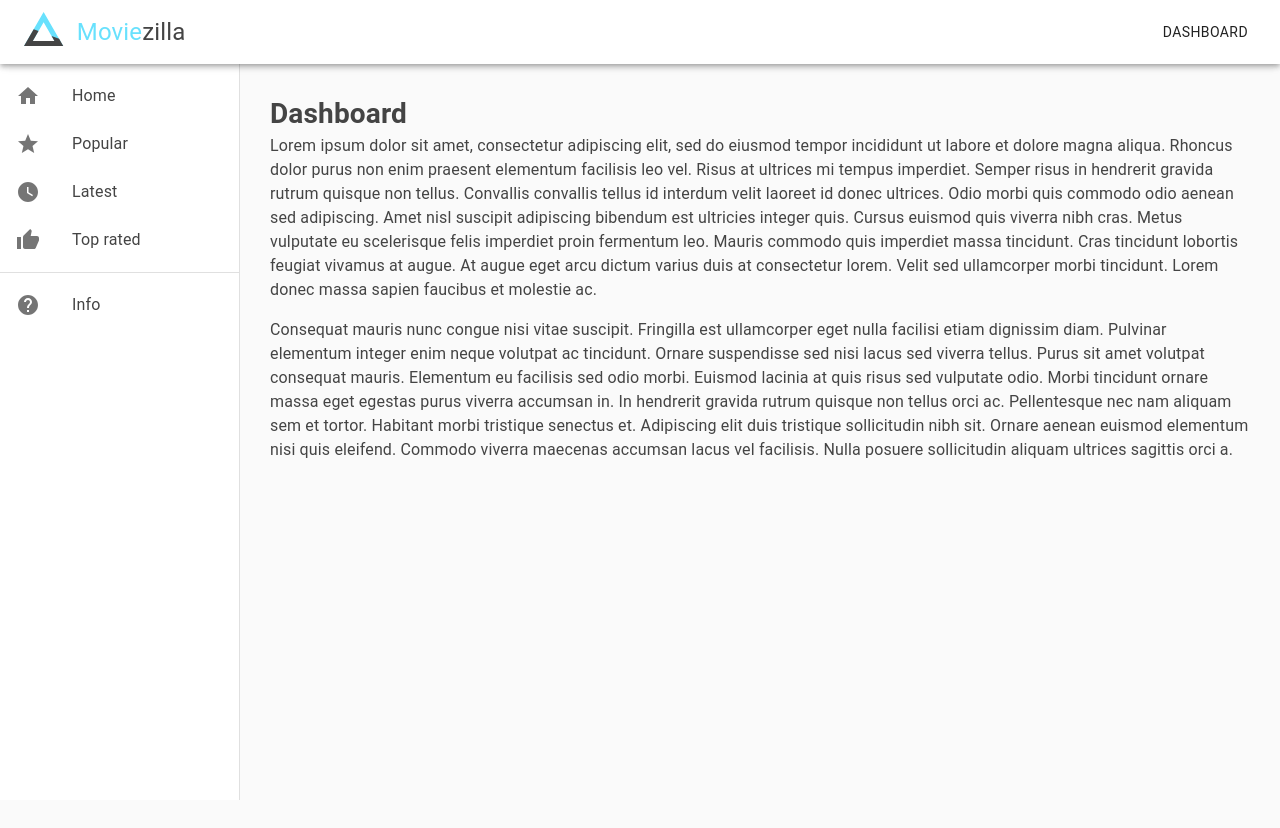
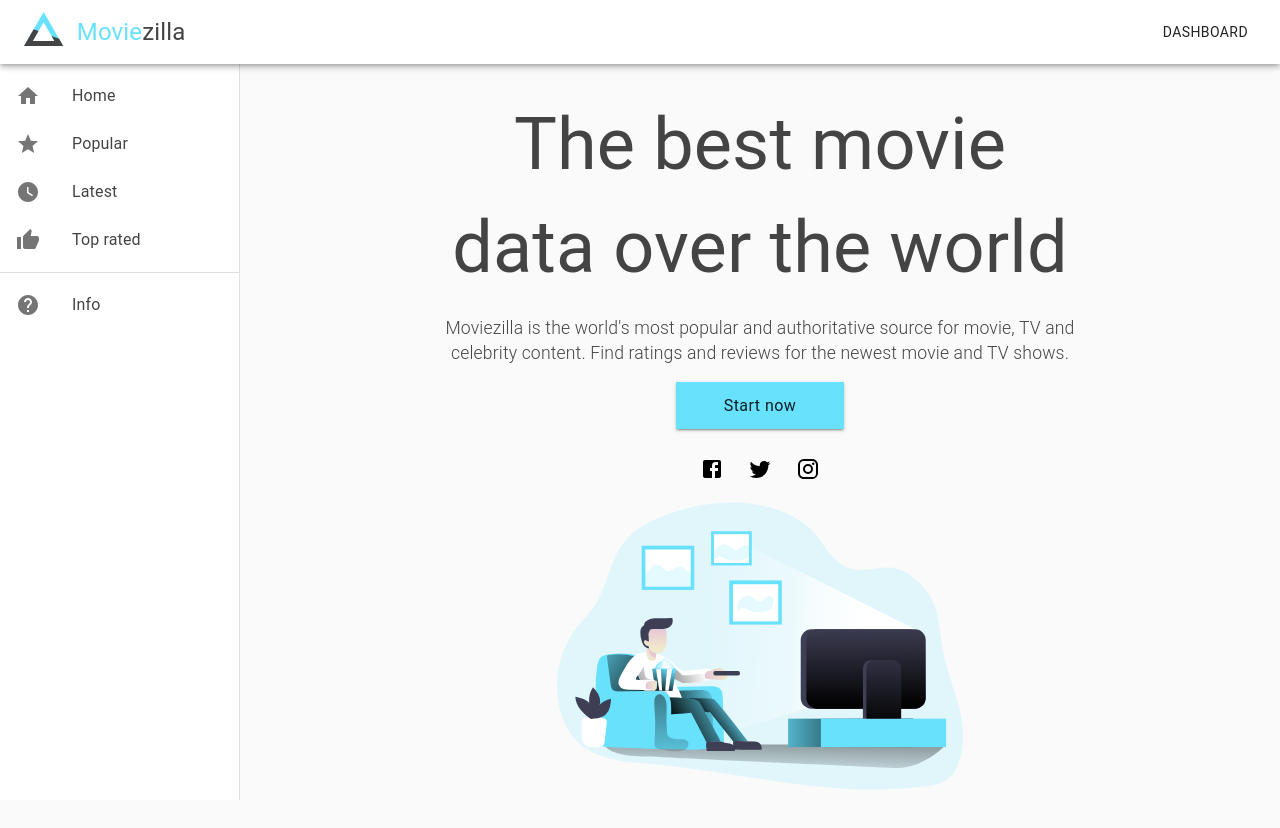
Before and after one commit to maticoder/movies-api, a React (Create React App) app: page / in a window 1280 px wide. Shown: the top 828 px of the page. Before the commit the page ends 800 px from the top, so only its background shows below. Built offline with nearby package versions, Linux system fonts and the light colour scheme.

Commit message:
Add framer motion:

```diff
--- a/package.json
+++ b/package.json
@@ -8,6 +8,7 @@
     "@testing-library/jest-dom": "^5.11.4",
     "@testing-library/react": "^11.1.0",
     "@testing-library/user-event": "^12.1.10",
+    "framer-motion": "^3.3.0",
     "node-sass": "^5.0.0",
     "react": "^17.0.1",
     "react-dom": "^17.0.1",
--- a/src/App.js
+++ b/src/App.js
@@ -25,7 +25,7 @@ function App() {
         <Switch>
           <Fragment>
             <Drawer>
-              <Route exact path="/" component={Dashboard} />
+              <Route exact path="/" component={Home} />
               <Route path="/popular" component={Dashboard} />
               <Route path="/info" component={Info} />
             </Drawer>
--- a/src/App.scss
+++ b/src/App.scss
@@ -34,11 +34,3 @@ a {
   padding: 0 24px;
   margin: 0 auto;
 }
-
-.image-container {
-  svg,
-  img {
-    width: 100%;
-    height: auto;
-  }
-}
--- /dev/null
+++ b/src/pages/Home/Home.jsx
@@ -0,0 +1,105 @@
+import React from "react";
+import { motion } from "framer-motion";
+import { Button, IconButton } from "@material-ui/core";
+import FacebookIcon from "@material-ui/icons/Facebook";
+import TwitterIcon from "@material-ui/icons/Twitter";
+import InstagramIcon from "@material-ui/icons/Instagram";
+
+import { ReactComponent as HomeImage } from "../../images/home.svg";
+
+import "./Home.scss";
+
+const variants = {
+  enter: {
+    y: 100,
+    opacity: 0,
+  },
+  animate: {
+    y: 0,
+    opacity: 1,
+  },
+  exit: {
+    y: 100,
+    opacity: 0,
+  },
+};
+
+function Home() {
+  return (
+    <div className="home">
+      <div className="home__content">
+        <motion.h1
+          variants={variants}
+          initial="enter"
+          animate="animate"
+          exit="exit"
+        >
+          The best movie data over the world
+        </motion.h1>
+        <motion.p
+          variants={variants}
+          initial="enter"
+          animate="animate"
+          transition={{ delay: 0.1 }}
+        >
+          Moviezilla is the world's most popular and authoritative source for
+          movie, TV and celebrity content. Find ratings and reviews for the
+          newest movie and TV shows.
+        </motion.p>
+        <motion.div
+          variants={variants}
+          initial="enter"
+          animate="animate"
+          transition={{ delay: 0.2 }}
+        >
+          <Button className="home__button" color="primary" variant="contained">
+            Start now
+          </Button>
+        </motion.div>
+      </div>
+      <div className="home__icons">
+        <motion.div
+          variants={variants}
+          initial="enter"
+          animate="animate"
+          transition={{ delay: 0.3 }}
+        >
+          <IconButton>
+            <FacebookIcon />
+          </IconButton>
+        </motion.div>
+        <motion.div
+          variants={variants}
+          initial="enter"
+          animate="animate"
+          transition={{ delay: 0.4 }}
+        >
+          <IconButton>
+            <TwitterIcon />
+          </IconButton>
+        </motion.div>
+        <motion.div
+          variants={variants}
+          initial="enter"
+          animate="animate"
+          transition={{ delay: 0.5 }}
+        >
+          <IconButton>
+            <InstagramIcon />
+          </IconButton>
+        </motion.div>
+      </div>
+      <motion.div
+        className="home__image"
+        variants={variants}
+        initial="enter"
+        animate="animate"
+        transition={{ delay: 0.6 }}
+      >
+        <HomeImage />
+      </motion.div>
+    </div>
+  );
+}
+
+export default Home;
--- /dev/null
+++ b/src/pages/Home/Home.scss
@@ -0,0 +1,39 @@
+.home {
+  display: flex;
+  flex-direction: column;
+  align-items: center;
+  justify-content: center;
+  text-align: center;
+  margin-left: auto;
+  margin-right: auto;
+  max-width: 40rem;
+
+  h1 {
+    font-size: 4.5rem;
+    font-weight: 400;
+    margin-bottom: 1rem;
+  }
+
+  p {
+    font-size: 1.1rem;
+    font-weight: 300;
+    margin-bottom: 1rem;
+  }
+
+  &__content &__button {
+    font-size: 1rem;
+    font-weight: 400;
+    text-transform: none;
+    padding: 0.6rem 3rem;
+    border-radius: 0;
+    margin-bottom: 1rem;
+  }
+
+  &__icons {
+    display: flex;
+
+    span {
+      color: black;
+    }
+  }
+}
--- a/src/pages/Info/Info.jsx
+++ b/src/pages/Info/Info.jsx
@@ -1,9 +1,98 @@
 import React from "react";
+import { motion } from "framer-motion";
+
+import "./Info.scss";
+
+const variants = {
+  enter: {
+    y: 100,
+    opacity: 0,
+  },
+  animate: {
+    y: 0,
+    opacity: 1,
+  },
+};
 
 function Info() {
   return (
     <div className="info">
-      <h1>Info</h1>
+      <motion.h1 variants={variants} initial="enter" animate="animate">
+        Info
+      </motion.h1>
+      <motion.div
+        variants={variants}
+        initial="enter"
+        animate="animate"
+        transition={{ delay: 0.2 }}
+        className="info__content"
+      >
+        <h3 className="info__header">Description</h3>
+        <p>
+          This is a simple React application called Moviezilla. The main purpose
+          of this application is to freely check the most popular and the top
+          rated movies. The users of this application are able to change the
+          routes using the sidebar on the left side of the screen. There are
+          three main options in the sidebar
+        </p>
+      </motion.div>
+      <motion.div
+        variants={variants}
+        initial="enter"
+        animate="animate"
+        transition={{ delay: 0.4 }}
+        className="info__content"
+      >
+        <h3 className="info__header">Main functionalities</h3>
+        <ul className="info__list">
+          <li className="info__list__item">
+            Popular - a list of the current popular movies, the list updates
+            daily
+          </li>
+          <li className="info__list__item">
+            Latest - the mose newly created movies, this is the live response
+            and will continuously change
+          </li>
+          <li className="info__list__item">
+            Top rated - a list of the top rated movies base on the users opinion
+          </li>
+        </ul>
+      </motion.div>
+      <motion.div
+        variants={variants}
+        initial="enter"
+        animate="animate"
+        transition={{ delay: 0.6 }}
+        className="info__content"
+      >
+        <h3 className="info__header">About the movies</h3>
+        <p>
+          You can also check the particular movies, the description of the movie
+          contains
+        </p>
+        <ul className="info__list">
+          <li className="info__list__item">Popular</li>
+          <li className="info__list__item">Latest</li>
+          <li className="info__list__item">Top rated</li>
+        </ul>
+      </motion.div>
+      <motion.div
+        variants={variants}
+        initial="enter"
+        animate="animate"
+        transition={{ delay: 0.8 }}
+        className="info__content"
+      >
+        <h3 className="info__header">The tech stack</h3>
+        <ul className="info__list">
+          <li className="info__list__item">React</li>
+          <li className="info__list__item">React Redux</li>
+          <li className="info__list__item">React router</li>
+          <li className="info__list__item">Axios</li>
+          <li className="info__list__item">Framer</li>
+          <li className="info__list__item">The movie databse API</li>
+        </ul>
+      </motion.div>
     </div>
   );
 }
--- /dev/null
+++ b/src/pages/Info/Info.scss
@@ -0,0 +1,31 @@
+.info {
+  display: flex;
+  flex-direction: column;
+  justify-content: center;
+  text-align: center;
+  margin-left: auto;
+  margin-right: auto;
+  max-width: 40rem;
+  overflow: hidden;
+
+  h1 {
+    font-size: 3rem;
+    font-weight: 400;
+  }
+
+  &__header {
+    margin: 1rem 0;
+  }
+
+  &__list {
+    display: flex;
+    flex-direction: column;
+    align-items: center;
+
+    &__item {
+      display: block;
+      max-width: 20rem;
+      margin-bottom: 0.8rem;
+    }
+  }
+}
```
Also changed, not shown: src/components/Drawer/Drawer.jsx (+1 -14 lines), 1 other file (tests, documents, lock files or other folders).
